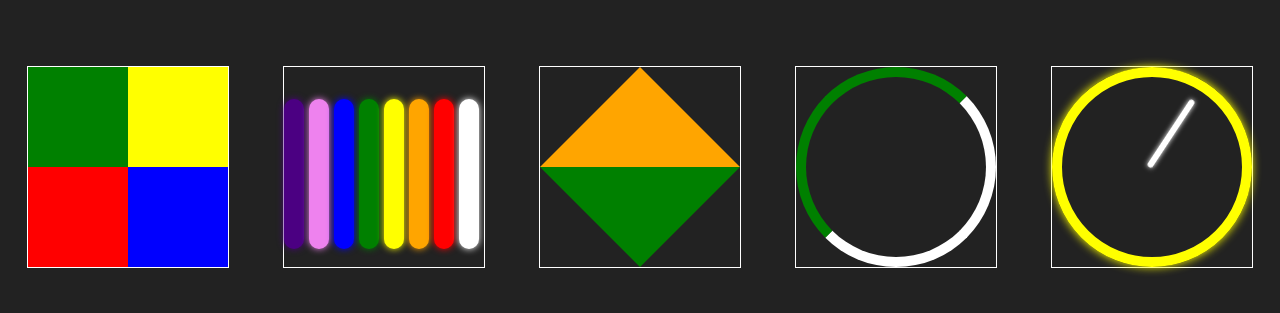
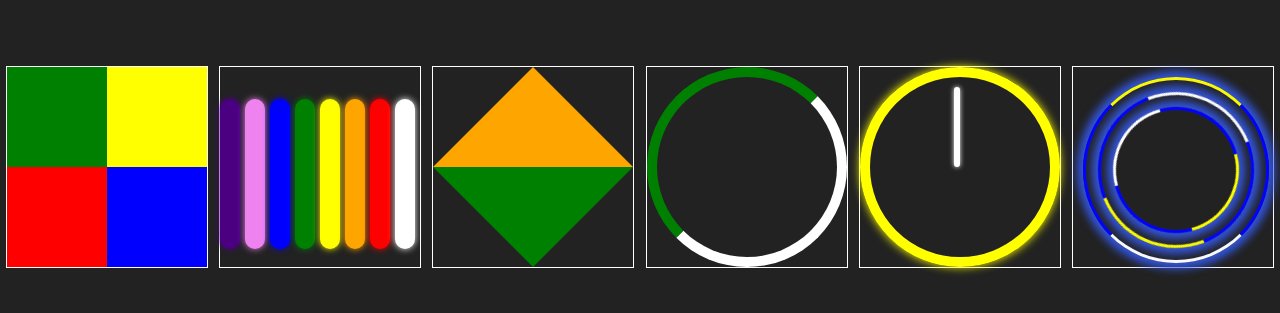
Before and after one commit to systemry420/hover-project, a plain HTML site: page loaders/index.html in a window 1280 px wide. Shown: the part 233-546 px from the top of the page. Drawn offline with Linux system fonts and the light colour scheme.

Commit message:
loader 6

```diff
--- a/loaders/index.html
+++ b/loaders/index.html
@@ -41,6 +41,12 @@
             <div class="clock"></div>
         </div>
 
+        <div class="loader loader6">
+            <div></div>
+            <div></div>
+            <div></div>
+        </div>
+
     </div>
 </body>
 </html>
--- a/loaders/style.css
+++ b/loaders/style.css
@@ -7,6 +7,7 @@
     display: flex;
     justify-content: space-around;
     align-items: center;
+    flex-wrap: wrap;
     height: 100vh;
     background-color: #222;
     color: #fff;
@@ -241,7 +242,7 @@
     box-shadow: 0 0 5px #fff;
     border-radius: 5px;
     transform-origin: bottom;
-    animation: clock 2s ease infinite;
+    /* animation: clock 2s ease infinite; */
 }
 
 @keyframes clock {
@@ -258,3 +259,68 @@
         transform: rotate(360deg);
     }
 }
+
+/*********** Loader 6 ************/
+
+.loader6 div {
+    position: absolute;
+    border-top: 3px solid yellow;
+    border-bottom: 3px solid #fff;
+    border-left: 3px solid blue;
+    border-right: 3px solid blue;
+    border-radius: 50%;
+    box-shadow: 0 0 8px 6px #35d;
+}
+
+.loader6 div:nth-child(1) {
+    width: 180px;
+    height: 180px;
+    top: 10px;
+    left: 10px;
+    animation: loader6a 4s ease infinite 1s;
+}
+
+.loader6 div:nth-child(2) {
+    position: absolute;
+    top: 25px;
+    left: 25px;
+    width: 150px;
+    height: 150px;
+    animation: loader6b 3s ease infinite;
+}
+
+.loader6 div:nth-child(3) {
+    position: absolute;
+    width: 120px;
+    height: 120px;
+    left: 40px;
+    top: 40px;
+    animation: loader6c 2s ease infinite;
+}
+
+@keyframes loader6a {
+    0% {
+        transform: rotate(0deg);
+    }
+    50% {
+        transform: rotate(360deg);
+    }
+}
+
+@keyframes loader6b {
+    0% {
+        transform: rotate(120deg);
+    }
+    50% {
+        transform: rotate(480deg);
+    }
+}
+
+@keyframes loader6c {
+    0% {
+        transform: rotate(120deg);
+    }
+    50% {
+        transform: rotate(-240deg);
+    }
+}
```
